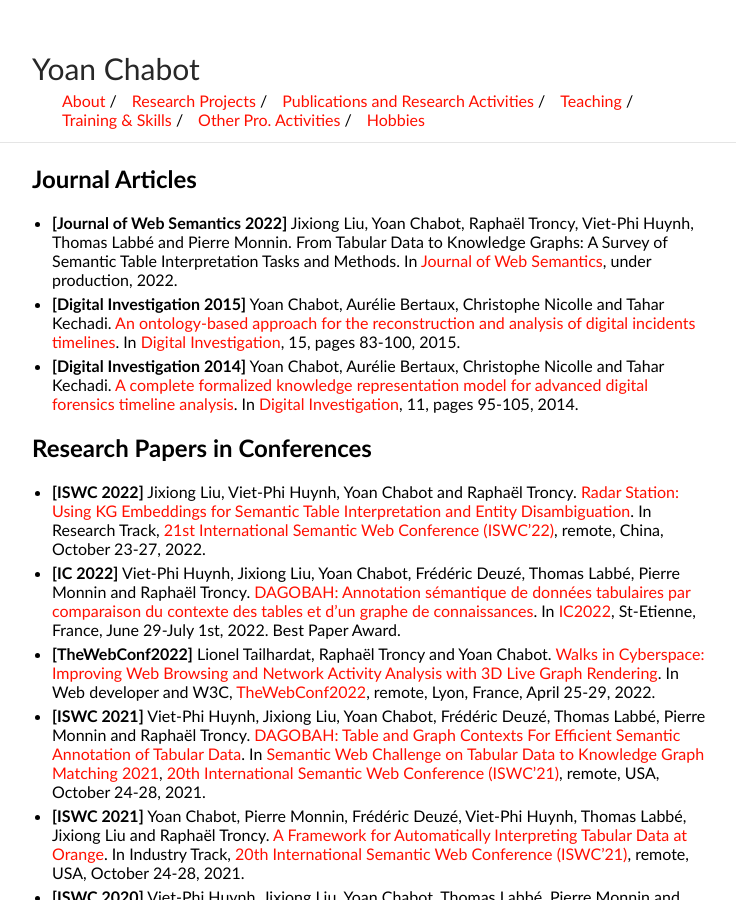
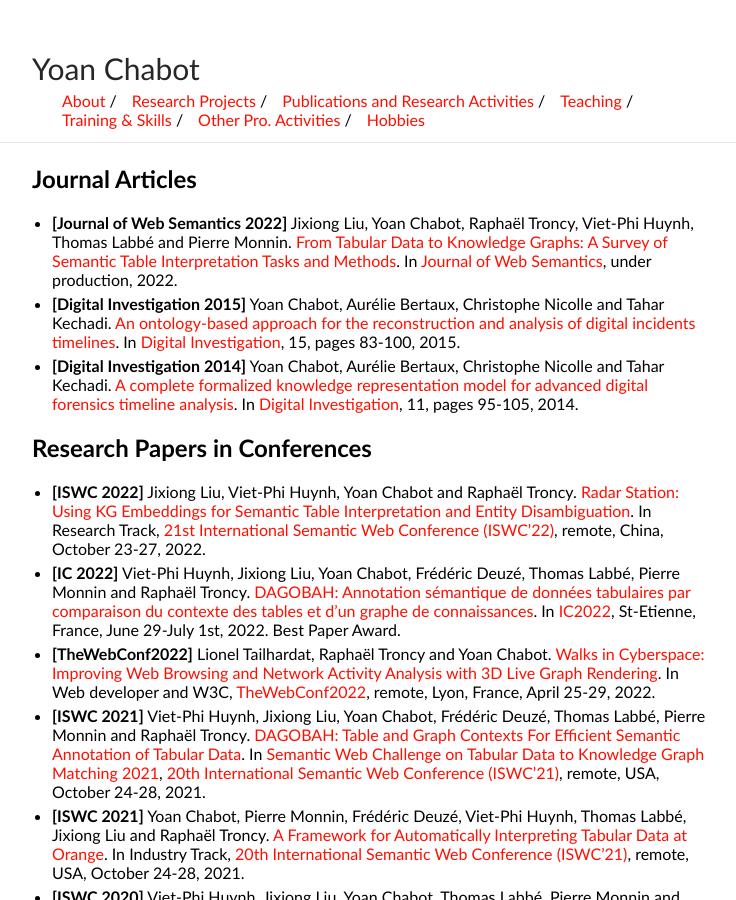
Before and after one commit to yoanchabot/yoanchabot.github.io, a Jekyll site: the page built from publications.md, in a window 1280 px wide and 900 px high. Shown: the whole window, without its empty margins (258-994 px from the left). Built offline with Jekyll 4.4.1, drawn with Linux system fonts in a browser that asks for light colours; part of the change alters nothing that is shown.

```diff
--- a/publications.md
+++ b/publications.md
@@ -4,7 +4,7 @@ title: Publications
 ---
 
 ## Journal Articles
-* <b id="jows_2022">[Journal of Web Semantics 2022]</b> Jixiong Liu, Yoan Chabot, Raphaël Troncy, Viet-Phi Huynh, Thomas Labbé and Pierre Monnin. From Tabular Data to Knowledge Graphs: A Survey of Semantic Table Interpretation Tasks and Methods. In [Journal of Web Semantics](https://www.sciencedirect.com/journal/journal-of-web-semantics), under production, 2022.
+* <b id="jows_2022">[Journal of Web Semantics 2022]</b> Jixiong Liu, Yoan Chabot, Raphaël Troncy, Viet-Phi Huynh, Thomas Labbé and Pierre Monnin. [From Tabular Data to Knowledge Graphs: A Survey of Semantic Table Interpretation Tasks and Methods](https://github.com/yoanchabot/papers/raw/main/liu2022b.pdf). In [Journal of Web Semantics](https://www.sciencedirect.com/journal/journal-of-web-semantics), under production, 2022.
 * <b id="digital_investigation_2015">[Digital Investigation 2015]</b> Yoan Chabot, Aurélie Bertaux, Christophe Nicolle and Tahar Kechadi. [An ontology-based approach for the reconstruction and analysis of digital incidents timelines](https://github.com/yoanchabot/papers/raw/main/chabot2015a.pdf). In [Digital Investigation](https://www.sciencedirect.com/journal/digital-investigation), 15, pages 83-100, 2015.
 * <b id="digital_investigation_2014">[Digital Investigation 2014]</b> Yoan Chabot, Aurélie Bertaux, Christophe Nicolle and Tahar Kechadi. [A complete formalized knowledge representation model for advanced digital forensics timeline analysis](https://github.com/yoanchabot/papers/raw/main/chabot2014a.pdf). In [Digital Investigation](https://www.sciencedirect.com/journal/digital-investigation), 11, pages 95-105, 2014.
 
```
